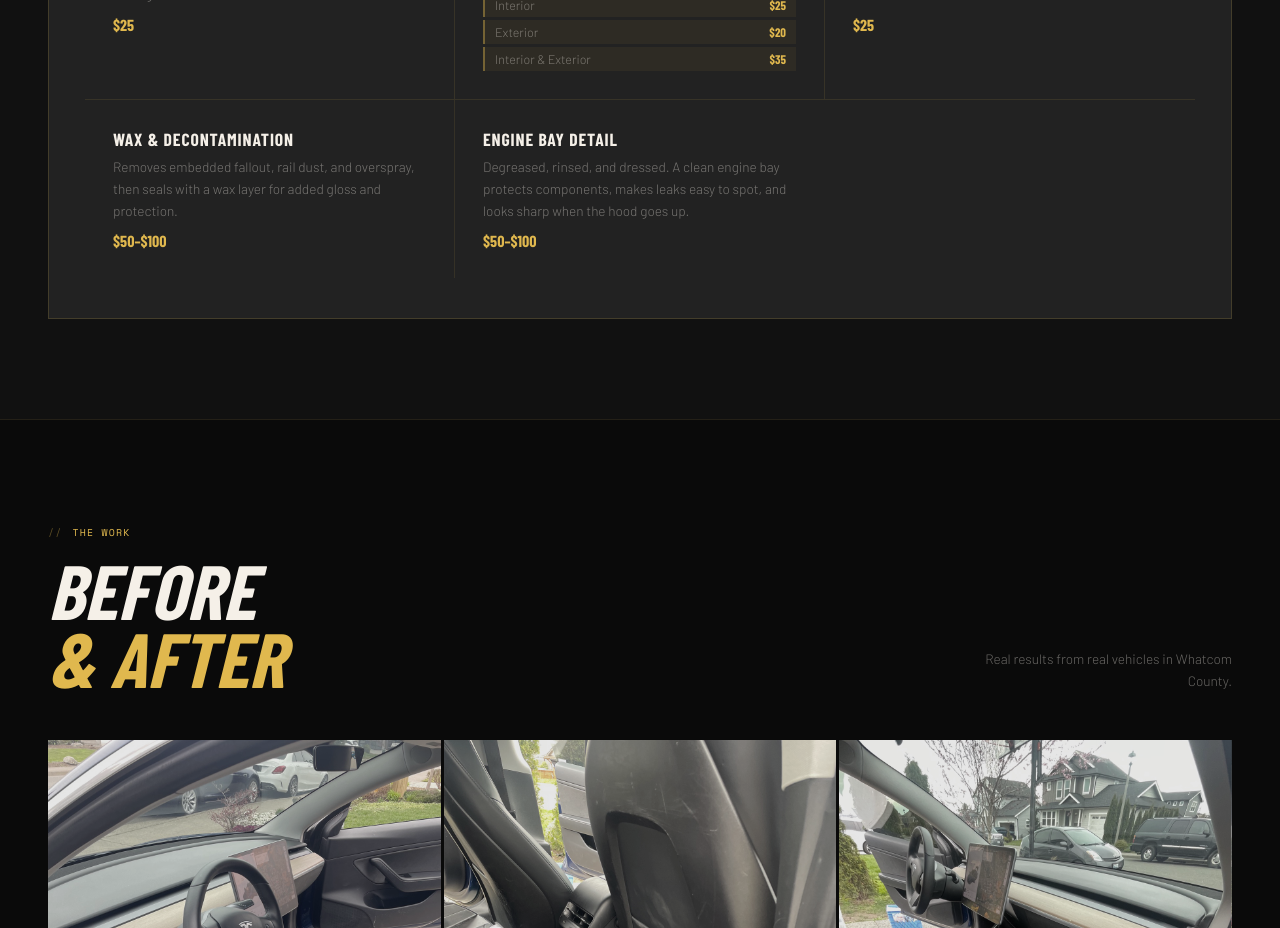
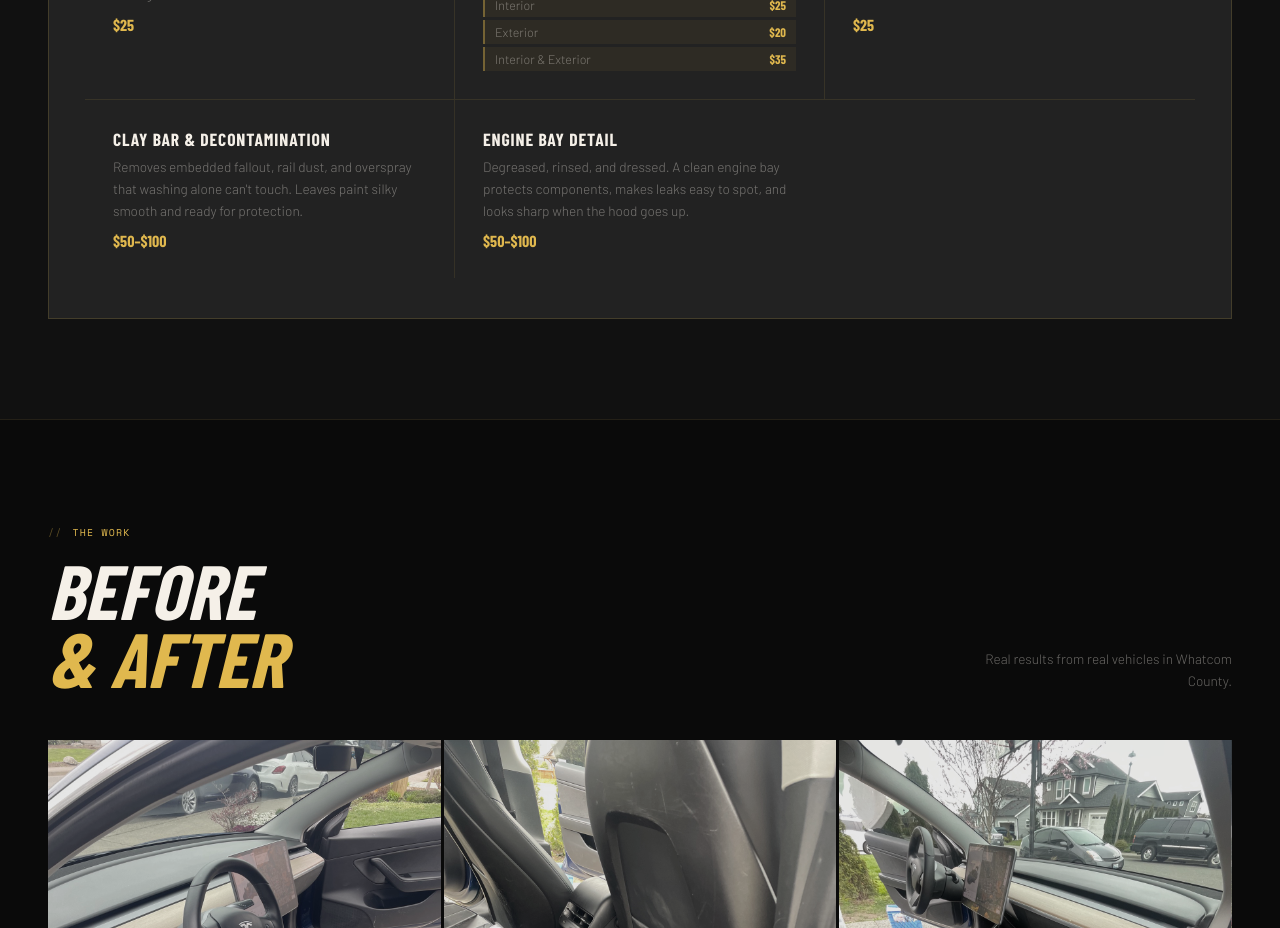
Before and after one commit to danieltucker/pinnacleautodetail, a plain HTML site: page index.html in a window 1280 px wide. Shown: the part 2460-3388 px from the top of the page. Drawn offline with nearby package versions, Linux system fonts and the light colour scheme; a web font is replaced by a local one.

Commit message:
fixed typo

```diff
--- a/index.html
+++ b/index.html
@@ -1597,8 +1597,8 @@ img[src^="images/"] { cursor: zoom-in; }
         <span class="addon-item-price">$25</span>
       </div>
       <div class="addon-item">
-        <div class="addon-item-name">Wax &amp; Decontamination</div>
-        <p class="addon-item-desc">Removes embedded fallout, rail dust, and overspray, then seals with a wax layer for added gloss and protection.</p>
+        <div class="addon-item-name">Clay Bar &amp; Decontamination</div>
+        <p class="addon-item-desc">Removes embedded fallout, rail dust, and overspray that washing alone can't touch. Leaves paint silky smooth and ready for protection.</p>
         <span class="addon-item-price">$50–$100</span>
       </div>
       <div class="addon-item">
```
